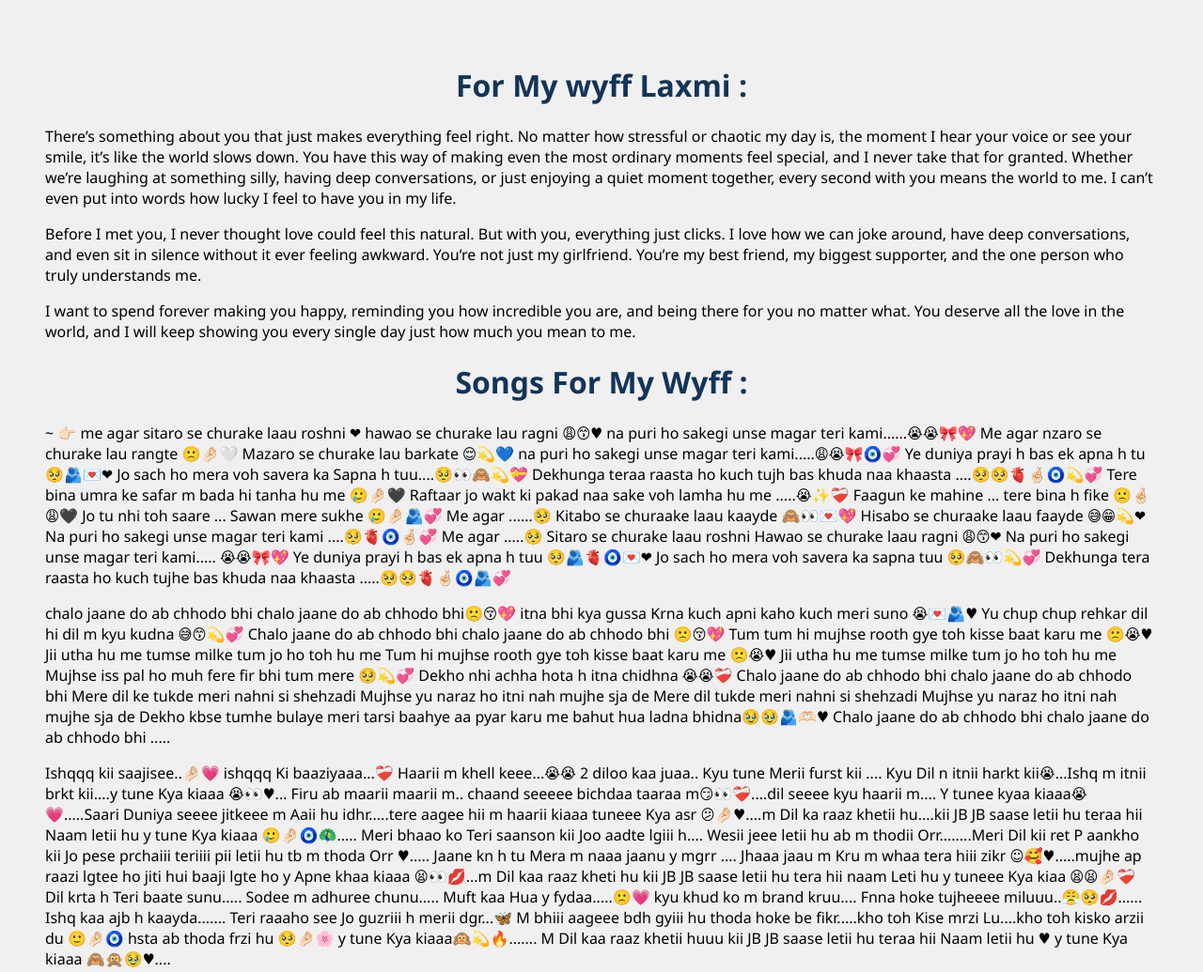
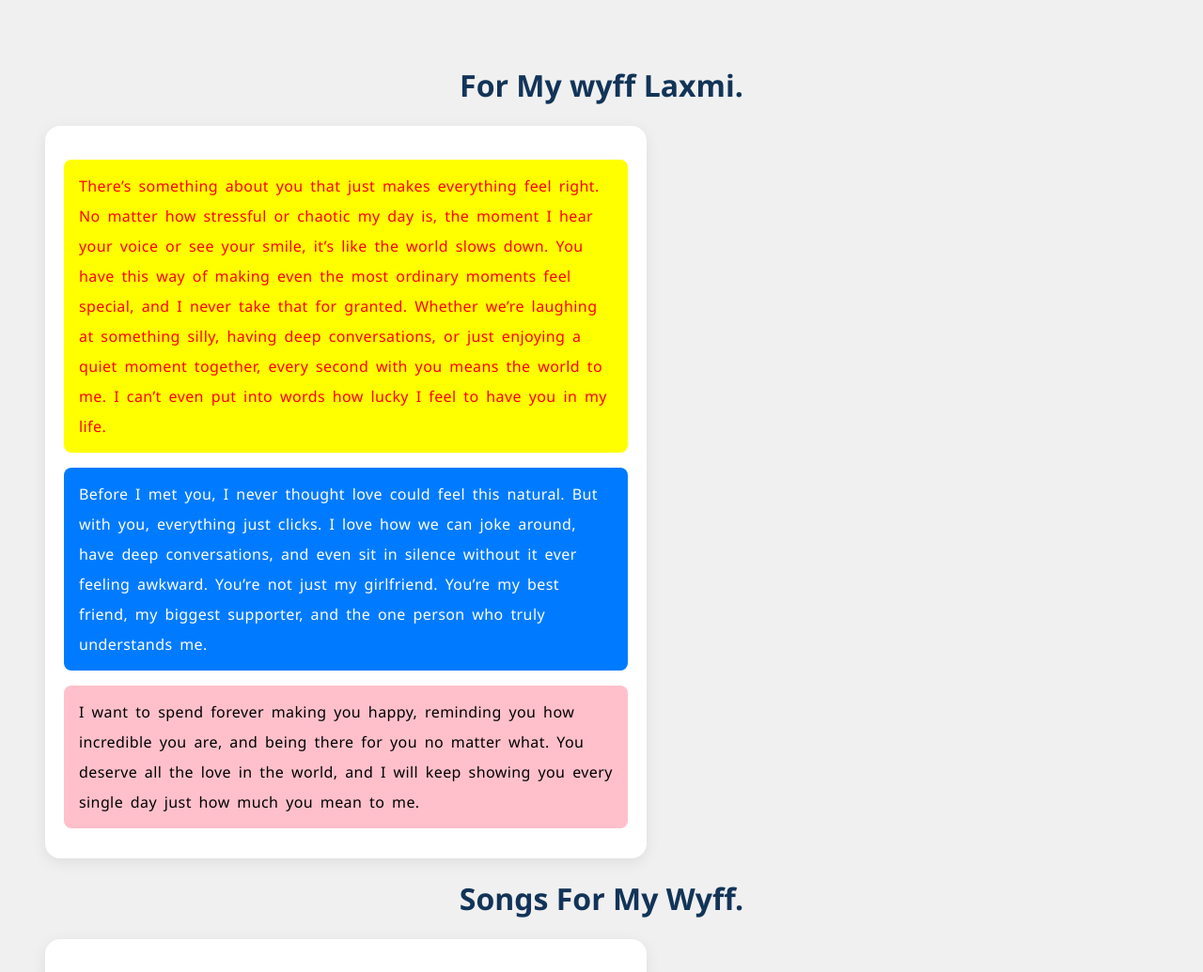
Before and after one commit to CodeWithManish00/css-example, a plain HTML site: page index.html in a window 1280 px wide. Shown: the top 1035 px of the page at 94% size. Drawn offline with Linux system fonts and the light colour scheme.

Commit message:
Update index.html

```diff
--- a/index.html
+++ b/index.html
@@ -9,9 +9,9 @@
   <body>
     <!-- Write html and css code to style paragraph inside a div which contains 5 other paragraph. The first paragraph must have background color yellow and text color red. The other paragraphs must have background color blue and text color white. The html is written below for your reference.so not change html -->
 
-    <h1> For My wyff Laxmi :</h1>
+    <h1>For My wyff Laxmi.</h1>
 
-    <div>
+    <div class="card">
 
       <p>There’s something about you that just makes everything feel right. No matter how stressful or chaotic my day is, the moment I hear your voice or see your smile, it’s like the world slows down. You have this way of making even the most ordinary moments feel special, and I never take that for granted. Whether we’re laughing at something silly, having deep conversations, or just enjoying a quiet moment together, every second with you means the world to me. I can’t even put into words how lucky I feel to have you in my life.
       </p>
@@ -21,9 +21,9 @@
       <p>I want to spend forever making you happy, reminding you how incredible you are, and being there for you no matter what. You deserve all the love in the world, and I will keep showing you every single day just how much you mean to me.</p>
     </div>
 
-    <h1> Songs For My Wyff :</h1>
+    <h1>Songs For My Wyff.</h1>
 
-    <div>
+    <div class="card">
       <p>
         ~ 👉🏻 me agar sitaro se churake laau roshni ❤
 
@@ -118,9 +118,9 @@ Meri bhaao ko Teri saanson kii Joo aadte  lgiii h.... Wesii jeee letii hu ab m t
 Dil krta h Teri baate sunu..... Sodee m adhuree chunu..... Muft kaa Hua y fydaa.....🙁💗 kyu khud ko m brand kruu.... Fnna hoke tujheeee miluuu..😤🥺💋...... Ishq kaa ajb h kaayda....... Teri raaaho see Jo guzriii h merii dgr...🦋 M bhiii aageee bdh gyiii hu thoda hoke be fikr.....kho toh Kise mrzi Lu....kho toh kisko arzii du 🙂🤌🏻🧿 hsta ab thoda frzi hu 🥺🤌🏻🌸 y tune Kya kiaaa🙉💫🔥....... M Dil kaa raaz khetii huuu kii JB JB saase letii hu teraa hii Naam letii hu ♥ y tune Kya kiaaa 🙈🙊🥹♥....</p>
     </div>
 
-      <h1> Shayari for My Wyff Laxmi : </h1>
+      <h1>Shayari for My Wyff Laxmi.</h1>
 
-    <div>
+    <div class="card">
       <p>
         Terii aakho m .... Kuchh toh bt h.... Tere htho P kuchh toh raaz h♥.... Meri aakhe JB milti h Teri aakho seeee toh srma jaati h y🌝🤌🏻 jbhi khu kyu UNH hr smyee nind ajati h... 👀 Tere honeeee s hii m huu....🤌🏻🌝 Tere khone s hiii snsaar kho jaata h.....👉🏻👈🏻 Or mera khyl rkha KR tu.... Kuki tera toh merii saasu maa rkh letiiii h....😭💟🙊♥
         Chaand bhiii Sharma jaata hogaa🛹 JB tuu mere sthh hstaa hogaaa.... Or y hwayeeed bhiii thmmm jaatii hongiii JB y tereee baal mere sthhh lheraate hongeeee.... 😭😭😭😭😭😭♥♥♥♥♥♥♥
```
